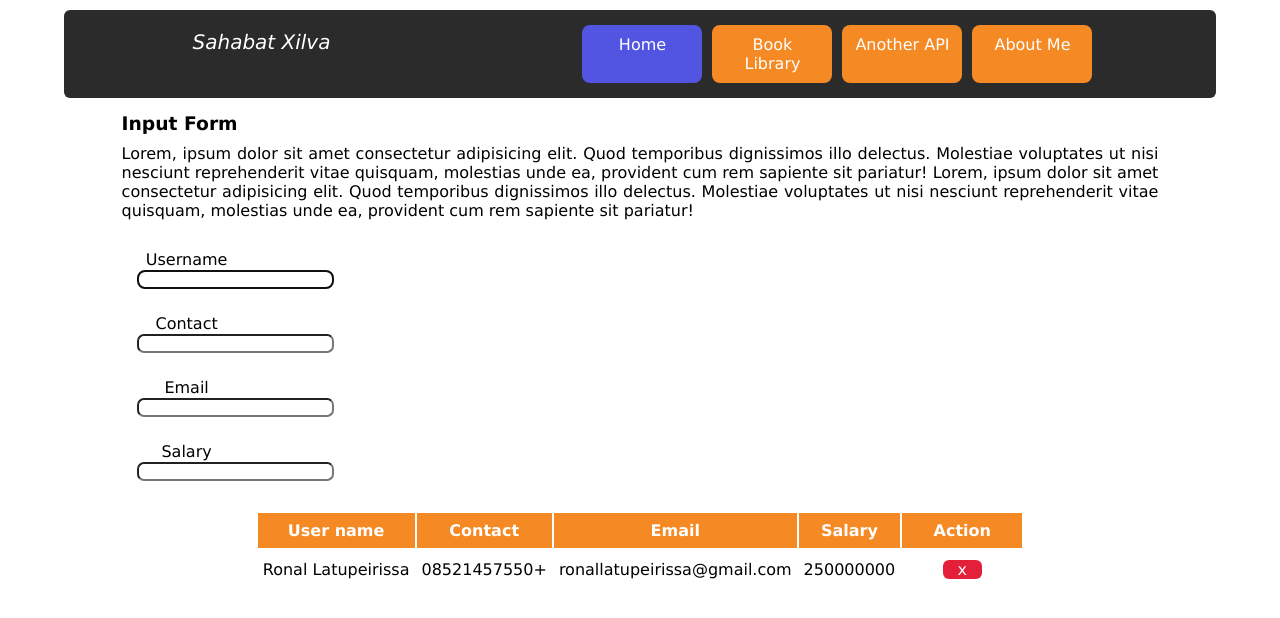
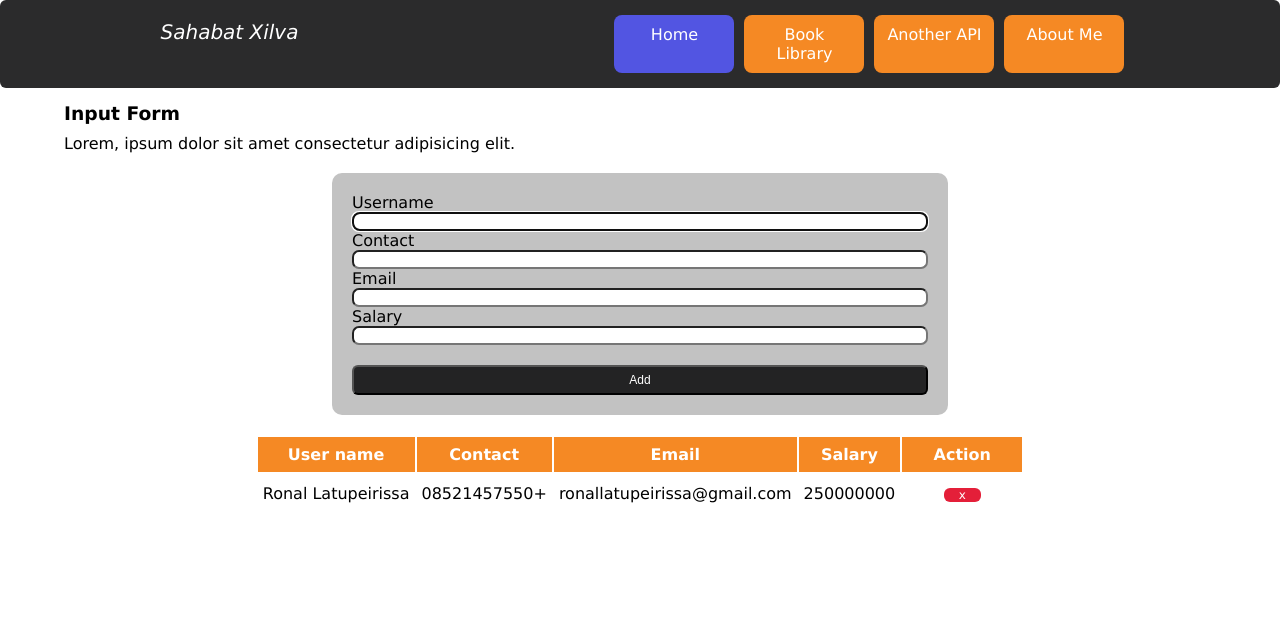
Before and after one commit to komputerkerja/komputerkerja.github.io, a PHP site: page / in a window 1280 px wide. Shown: the top 618 px of the page. Run offline with PHP 8.4, Linux system fonts and the light colour scheme.

Commit message:
commit again

```diff
--- a/css/mycss.css
+++ b/css/mycss.css
@@ -67,7 +67,10 @@ body{
     flex-direction: column;
     justify-content: space-evenly;
 }
-
+.flex-auto{
+    display: flex;
+    justify-content: space-between;
+}
 
 /* Rounded */
     .rounded-10{
@@ -118,6 +121,10 @@ body{
 
     }
 
+    .bg-light-grey{
+        background-color: rgb(194, 194, 194);
+    }
+
     .primary{
         color: rgb(241, 130, 26);
     }
@@ -155,7 +162,9 @@ body{
     }
 /* Colors */
 
-
+m-auto{
+    margin: auto;
+}
 .mt-20{
     margin-top: 20px;
 }
@@ -264,4 +273,50 @@ td{
     padding-left: 15px;
     padding-right: 15px;
     border-radius: 6px;
+    font-size: 12px;
 }
+.btn-primary{
+    height: 30px;
+    width: 100%;
+    background-color: rgba(245, 137, 36);
+    border-radius: 6px;
+    font-size: 12px;
+}
+.btn-success{
+    height: 30px;
+    width: 100%;
+    background-color: rgb(29, 230, 96);
+    border-radius: 6px;
+    font-size: 12px;
+}
+.btn-danger{
+    height: 30px;
+    width: 100%;
+    background-color: rgb(228, 31, 57);
+    border-radius: 6px;
+    font-size: 12px;
+}.btn-done{
+    height: 30px;
+    width: 100%;
+    background-color: rgb(82, 85, 226);
+    border-radius: 6px;
+    font-size: 12px;
+}
+.btn-dark-3{
+    height: 30px;
+    width: 100%;
+    background-color: rgb(35, 35, 36);
+    border-radius: 6px;
+    font-size: 12px;
+}
+
+
+.w100{
+    width: 100%;
+}
+
+
+.container-mini-form{
+    padding: 20px;
+    width: 50%;
+}
--- a/index.html
+++ b/index.html
@@ -7,7 +7,7 @@
 </head>
 <body>
 
-    <div class="container mt-10">
+
 
         <!-- Navigation Bar -->
         <div class="navbar mb-15 bg-dark-2 light-3 rounded-6">
@@ -28,28 +28,25 @@
 
         <div class="container">
             <h3 class="mb-10">Input Form</h3>
-            <p class="justify">Lorem, ipsum dolor sit amet consectetur adipisicing elit. Quod temporibus dignissimos illo delectus. Molestiae voluptates ut nisi nesciunt reprehenderit vitae quisquam, molestias unde ea, provident cum rem sapiente sit pariatur!
-            Lorem, ipsum dolor sit amet consectetur adipisicing elit. Quod temporibus dignissimos illo delectus. Molestiae voluptates ut nisi nesciunt reprehenderit vitae quisquam, molestias unde ea, provident cum rem sapiente sit pariatur!</p>
+            <p class="justify">Lorem, ipsum dolor sit amet consectetur adipisicing elit.</p>
         </div>
         <!-- User form -->
         <div class="container mt-20">
-            <form action="">
-                <div class="form-list">
+            <form action="" class="rounded-10 container-mini-form flex-col container bg-light-grey">
+
                     <label for="username">Username</label>
                     <input class="rounded-7 pl-8 pr-8" type="text" id="username" name="username" required autofocus>
-                </div>
-                <div class="form-list">
+
                     <label for="contact">Contact</label>
                     <input class="rounded-7 pl-8 pr-8" type="text" id="contact" name="contact"  required>
-                </div>
-                <div class="form-list">
+
+
                     <label for="email">Email</label>
                     <input class="rounded-7 pl-8 pr-8" type="email" id="email" name="email"  required>
-                </div>
-                <div class="form-list">
                     <label for="salary">Salary</label>
                     <input class="rounded-7 pl-8 pr-8" type="number" id="salary" name="salary"  required>
-                </div>
+
+                <button type="submit" class="btn-dark-3 rounded-10 mt-20 light-3">Add</button>
             </form>
         </div>
         <!-- User form -->
@@ -78,7 +75,7 @@
             </table>
         </div>
 
-    </div>
+
 
 <script src="js/main.js"></script>
 </body>
```
Also changed, not shown: data/db.json (added, +26 -0 lines).
